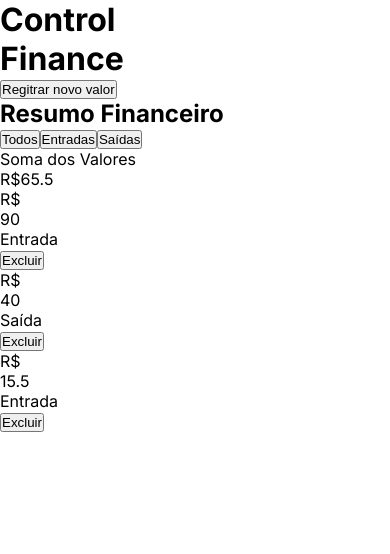
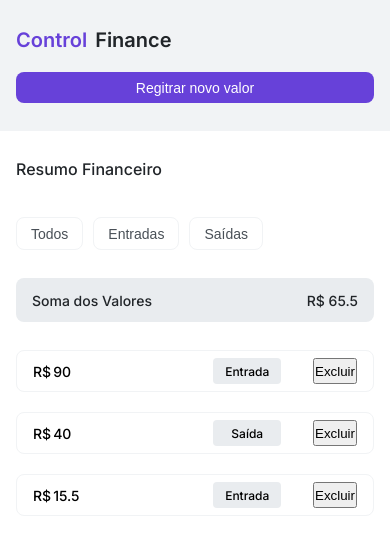
Before and after one commit to Henriqueamfreitas/control-finance_henriqueamfreitas, a plain HTML site: page index.html in a window 390 px wide. Drawn offline with Linux system fonts and the light colour scheme.

Commit message:
html e js prontos só input do modal que não com css mobile (tirando modal) ok

```diff
--- a/index.html
+++ b/index.html
@@ -18,6 +18,7 @@
     <!-- Linking the CSS documents -->
     <link rel="stylesheet" href="./src/styles/globalStyles.css" />
     <link rel="stylesheet" href="./src/styles/index.css" />
+    <link rel="stylesheet" href="./src/styles/text.css" />
     <link rel="stylesheet" href="./src/styles/header.css" />
     <link rel="stylesheet" href="./src/styles/modal.css" />
     <link rel="stylesheet" href="./src/styles/main.css" />
--- a/src/scripts/htmlBase.js
+++ b/src/scripts/htmlBase.js
@@ -2,9 +2,10 @@
 const body = document.querySelector('body')
 
 const header = document.createElement('header')
+const header__div = document.createElement('div')
 const header__title = document.createElement('div')
+const headerTitle__h1_blue = document.createElement('h1')
 const headerTitle__h1 = document.createElement('h1')
-const headerTitle__h1_blue = document.createElement('h1')
 const header__button = document.createElement('button')
 
 
@@ -50,7 +51,8 @@ const main__itens = document.createElement('div')
 
 //  Establishing the hierarchy between elements
 body.append(header, main)
-header.append(header__title, header__button, modal)
+header.append(header__div, modal)
+header__div.append(header__title, header__button)
 modal.append(modal__container)
 modal__container.append(modalContainer__form)
 modalContainer__form.append(modalForm__TopPart, modalForm__p, modalForm__middlePart, modalForm__bottomPart)
@@ -59,15 +61,15 @@ modalForm__middlePart.append(formMiddlePart__h3, formMiddlePart__input)
 modalForm__bottomPart.append(form__bottomPart__h4, inputDeposit__label, form__bottomPart__inputDeposit,
     inputOutflow__label, form__bottomPart__inputOutflow, modalForm__buttons)
 modalForm__buttons.append(formButtons__cancel, formButtons__submit)
-header__title.append(headerTitle__h1, headerTitle__h1_blue)
+header__title.append(headerTitle__h1_blue, headerTitle__h1)
 main.append(main__h2, main__buttons, main__valuesSummary, main__itens)
 main__buttons.append(mainButtons__buttonAll, mainButtons__buttonDeposit, mainButtons__buttonOutflow)
 main__valuesSummary.append(mainValuesSummary__sum, mainValuesSummary__sumValue)
 
 
 // Assigning values to the elements
-headerTitle__h1.innerHTML = 'Control'
-headerTitle__h1_blue.innerHTML = 'Finance'
+headerTitle__h1_blue.innerHTML = 'Control'
+headerTitle__h1.innerHTML = 'Finance'
 header__button.innerHTML = 'Regitrar novo valor'
 
 formTopPart__h2.innerHTML = 'Registro de valor'
@@ -114,11 +116,11 @@ mainValuesSummary__sumValue.innerHTML = 0
 
 
 // Assigning classes to the elements
+header__div.classList = 'header__div'
 header__title.classList = 'header__title'
-header.classList = 'header'
-headerTitle__h1.classList = 'headerTitle__h1'
-headerTitle__h1_blue.classList = 'headerTitle__h1-blue'
-header__button.classList = 'header__button'
+headerTitle__h1.classList = 'headerTitle__h1 title-1-bold'
+headerTitle__h1_blue.classList = 'headerTitle__h1-blue title-1-bold'
+header__button.classList = 'header__button text-1-bold'
 
 modal.classList = 'modal__controller'
 modal__container.classList = 'modal__container'
@@ -146,14 +148,14 @@ modalForm__buttons.classList = 'modalForm__buttons'
 formButtons__cancel.classList = 'formButtons__cancel'
 formButtons__submit.classList = 'formButtons__submit'
 
-main__h2.classList = 'main__h2'
+main__h2.classList = 'main__h2 title-2-medium'
 main__buttons.classList = 'main__buttons'
-mainButtons__buttonAll.classList = 'mainButtons__buttonAll'
-mainButtons__buttonDeposit.classList = 'mainButtons__buttonDeposit'
-mainButtons__buttonOutflow.classList = 'mainButtons__buttonOutflow'
+mainButtons__buttonAll.classList = 'mainButtons__buttonAll text-1-bold'
+mainButtons__buttonDeposit.classList = 'mainButtons__buttonDeposit text-1-bold'
+mainButtons__buttonOutflow.classList = 'mainButtons__buttonOutflow text-1-bold'
 
 main__valuesSummary.classList = 'main__valuesSummary'
-mainValuesSummary__sum.classList = 'mainValuesSummary__sum'
-mainValuesSummary__sumValue.classList = 'mainValuesSummary__sumValue'
+mainValuesSummary__sum.classList = 'mainValuesSummary__sum text-2-medium'
+mainValuesSummary__sumValue.classList = 'mainValuesSummary__sumValue text-2-medium'
 
 main__itens.classList = 'main__itens'
--- a/src/scripts/render.js
+++ b/src/scripts/render.js
@@ -41,10 +41,10 @@ const createCard = (insertedValue) => {
     // Assigning classes and IDs to the elements
     mainItens__card.classList = 'mainItens__card'
     card__valueFormated.classList = 'card__valueFormated'
-    valueFormated__moneySimbol.classList = 'valueFormated__moneySimbol'
-    valueFormated__value.classList = 'valueFormated__value'
+    valueFormated__moneySimbol.classList = 'valueFormated__moneySimbol text-2-medium'
+    valueFormated__value.classList = 'valueFormated__value text-2-medium'
     card__Category.classList = 'card__Category'
-    cardCategory__valueType.classList = 'cardCategory__valueType'
+    cardCategory__valueType.classList = 'cardCategory__valueType text-2-regular'
     cardCategory__trashButton.classList = 'cardCategory__trashButton'
     cardCategory__trashButton.dataset.id = insertedValue.id
 
@@ -84,7 +84,7 @@ const totalAmount = (array) => {
 
     const totalAmount = totalDepositsValue-totalOutflowValue
 
-    mainValuesSummary__sumValue.innerHTML = `R$${totalAmount}`
+    mainValuesSummary__sumValue.innerHTML = `R$ ${totalAmount}`
 }
 
 
--- a/src/styles/header.css
+++ b/src/styles/header.css
@@ -1,10 +1,41 @@
-/* Header */
-header{}
+header{
+    /* margin-right: 1rem;
+    margin-left: 1rem; */
+    background-color: var(--color-grey-5);
+    /* display: flex; */
+}
 
-.header__title{}
+.header__div{
+    margin-right: 1rem;
+    margin-left: 1rem;
+    padding-top: 1.75rem;
+    padding-bottom: 1.75rem;
+}
+.header__title{
+    display: flex;
+    gap: .5rem;
+    margin-bottom: 1.25rem;
+}
 
-.headerTitle__h1{}
+.headerTitle__h1{
+    color: var(--color-grey-1);
+}
 
-.headerTitle__h1-blue{}
+.headerTitle__h1-blue{
+    color: var(--color-brand-1);
+}
 
-.header__button{}
+.header__button{
+    display: flex;
+    width: 100%;
+    margin-top: 0rem;
+    padding-top: .4688rem;
+    padding-bottom: .4688rem;
+    align-items: center;
+    justify-content: center;
+    border-radius: var(--radius-1);
+    cursor: pointer;
+    background-color: var(--color-brand-1);
+    border: none;
+    color: var(--fixed-white);
+}
--- a/src/styles/main.css
+++ b/src/styles/main.css
@@ -1,22 +1,102 @@
-/* main */
-main{}
-.main__h2{}
-.main__buttons{}
-.mainButtons__buttonAll{}
-.mainButtons__buttonDeposit{}
-.mainButtons__buttonOutflow{}
+main{
+    margin-top: 1.75rem;
+    margin-left: 1rem;
+    margin-right: 1rem;
+}
 
-.main__valuesSummary{}
-.mainValuesSummary__sum{}
-.mainValuesSummary__sumValue{}
+.main__h2{
+    color: var(--color-grey-1);
+    margin-bottom: 2.375rem;
+}
 
-.main__itens{}
-.mainItens__card{}
 
-.card__valueFormated{}
-.valueFormated__moneySimbol{}
-.valueFormated__value{}
+/* main__buttons  */
+.main__buttons{
+    display: flex;
+    gap: .625rem;
+    margin-bottom: 1.75rem;
+}
 
-.card__Category{}
-.cardCategory__valueType{}
+.mainButtons__buttonAll, .mainButtons__buttonDeposit, .mainButtons__buttonOutflow{
+    border: var(--color-grey-5) .0938rem solid;
+    padding-top: .4688rem;
+    padding-bottom: .4688rem;
+    padding-left: .875rem;
+    padding-right: .875rem;
+    border-radius: var(--radius-1);
+    background-color: transparent;
+    color: var(--color-grey-2);
+    cursor: pointer;
+}
+
+
+/* main__valuesSummary */
+.main__valuesSummary{
+    display: flex;
+    justify-content: space-between;
+    padding-left: 1rem;
+    padding-right: 1rem;
+    padding-top: .8438rem;
+    padding-bottom: .8438rem;
+    background-color: var(--color-grey-4);
+    border-radius: var(--radius-1);
+    margin-bottom: 1.75rem;
+}
+
+.mainValuesSummary__sum{
+    color: var(--color-grey-1);
+}
+
+.mainValuesSummary__sumValue{
+    color: var(--color-grey-1);
+}
+
+
+/* main__itens */
+.main__itens{
+    display: flex;
+    flex-direction: column;
+    gap: 1.25rem;
+    margin-bottom: 1.25rem;
+}
+
+.mainItens__card{
+    display: flex;
+    justify-content: space-between;
+    padding-left: 1rem;
+    padding-right: 1rem;
+    align-items: center;
+    height: 2.625rem;
+    border: solid .0938rem var(--color-grey-5);
+    border-radius: var(--radius-1);
+}
+
+.card__valueFormated{
+    display: flex;
+    gap: 0.125rem;
+}
+
+.valueFormated__moneySimbol{
+
+}
+
+.valueFormated__value{
+
+}
+
+.card__Category{
+    display: flex;
+    gap: 1.9844rem;
+}
+
+.cardCategory__valueType{
+    display: flex;
+    width: 4.25rem;
+    background-color: var(--color-grey-4);
+    border-radius: var(--radius-2);
+    justify-content: center;
+    align-items: center;
+    height: 1.625rem;
+}
+
 .cardCategory__trashButton{}
--- /dev/null
+++ b/src/styles/text.css
@@ -0,0 +1,34 @@
+.title-1-bold{
+    font-size: var(--font-size-1);
+    font-weight: var(--font-weight-1);
+}
+
+.title-2-bold{
+    font-size: var(--font-size-2);
+    font-weight: var(--font-weight-1);
+}
+
+.title-2-medium{
+    font-size: var(--font-size-2);
+    font-weight: var(--font-weight-2);
+}
+
+.text-1-bold{
+    font-size: var(--font-size-3);
+    font-weight: var(--font-weight-3);
+}
+
+.text-2-medium{
+    font-size: var(--font-size-3);
+    font-weight: var(--font-weight-2);
+}
+
+.text-3-medium{
+    font-size: var(--font-size-3);
+    font-weight: var(--font-weight-1);
+}
+
+.text-2-regular{
+    font-size: var(--font-size-4);
+    font-weight: var(--font-weight-2);
+}
```
